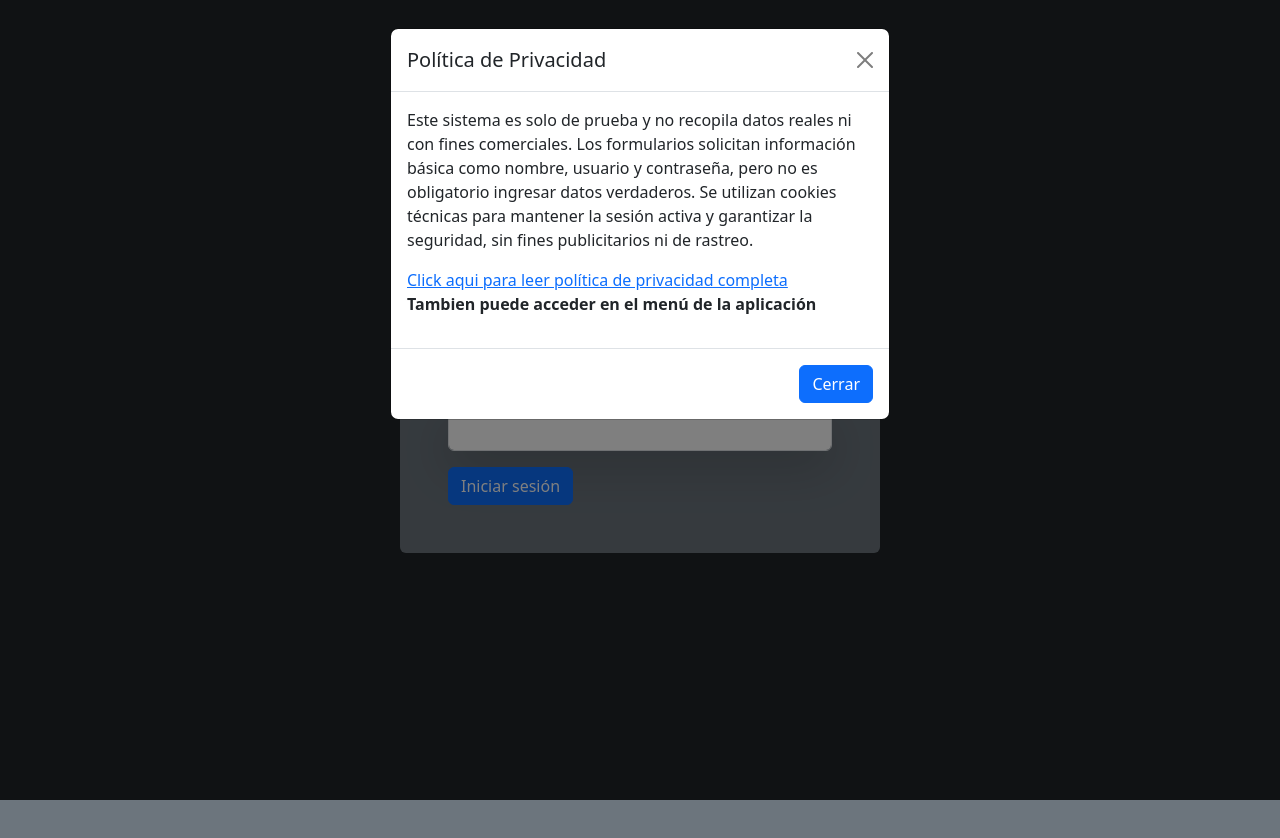
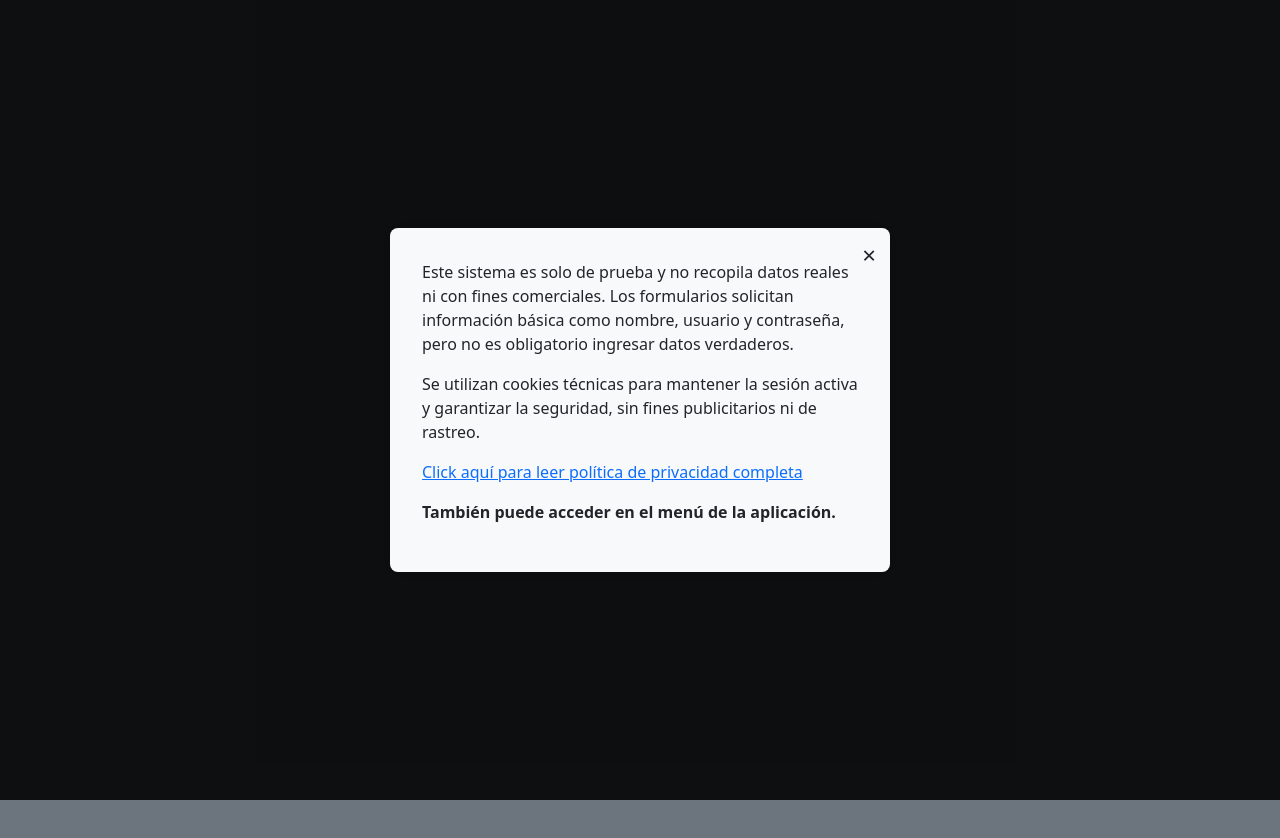
Before and after one commit to Pedrochacon9621/FrontendAppCasos-p1, a React (Vite) app: page /form1 in a window 1280 px wide. Shown: the top 838 px of the page. Built offline with nearby package versions, Linux system fonts and the light colour scheme.

Commit message:
Solucionando errores 03102025 01

```diff
--- a/package.json
+++ b/package.json
@@ -12,7 +12,7 @@
   "dependencies": {
     "@popperjs/core": "^2.11.8",
     "axios": "^1.8.4",
-    "bootstrap": "^5.3.3",
+    "bootstrap": "^5.3.8",
     "js-cookie": "^3.0.5",
     "react": "^19.0.0",
     "react-dom": "^19.0.0",
--- a/src/App.css
+++ b/src/App.css
@@ -0,0 +1,34 @@
+.modal-backdrop-custom {
+  position: fixed;
+  top: 0;
+  left: 0;
+  width: 100vw;
+  height: 100vh;
+  background-color: rgba(0, 0, 0, 0.6);
+  display: flex;
+  justify-content: center;
+  align-items: center;
+  z-index: 1050;
+}
+
+.modal-content-custom {
+  background-color: #f8f9fa;
+  color: #212529;
+  padding: 2rem;
+  border-radius: 0.5rem;
+  box-shadow: 0 0 20px rgba(0, 0, 0, 0.3);
+  max-width: 500px;
+  width: 90%;
+  position: relative;
+}
+
+.modal-close-button {
+  position: absolute;
+  top: 0.5rem;
+  right: 0.5rem;
+  border: none;
+  background: transparent;
+  font-size: 1.5rem;
+  cursor: pointer;
+  color: #212529;
+}
--- a/src/componentes/CategoriasLista.jsx
+++ b/src/componentes/CategoriasLista.jsx
@@ -57,7 +57,7 @@ export function CategoriasLista() {
             <div className="d-flex justify-content-start" style={{width:"25%", margin:"0 auto"}}>
                 <Link to="/form4" className="btn btn-primary mb-2" >Crear Nuevo</Link>
             </div>
-            <div className="container p-2 bg-light rounded" style={{width:"25%", margin:"0 auto"}}>
+            <div className="container p-2 bg-light rounded" style={{maxWidth:"500px", margin:"0 auto"}}>
                 <table className="table table-striped" >
                     <thead>
                         <tr>
--- a/src/componentes/ClientesLista.jsx
+++ b/src/componentes/ClientesLista.jsx
@@ -70,7 +70,7 @@ export function ClientesLista() {
                 </div>
             )}
 
-            <div className="container p-2 bg-light rounded" style={{width:"70%", margin:"0 auto"}}>
+            <div className="container p-2 bg-light rounded" style={{margin:"0 auto"}}>
                 <table className="table table-striped" >
                     <thead>
                         <tr>
--- a/src/componentes/Form1.jsx
+++ b/src/componentes/Form1.jsx
@@ -1,75 +1,58 @@
-import {useForm} from "react-hook-form"
-import { login, rolUser} from "../api/api"
-import { useNavigate } from "react-router-dom"
-import { useEffect, useRef} from "react"
-import { ModalPrivacidad } from "./ModalPrivacidad"
+import { useForm } from "react-hook-form";
+import { login, rolUser } from "../api/api";
+import { useNavigate } from "react-router-dom";
+import { useEffect } from "react";
+import { ModalPrivacidad } from "./ModalPrivacidad";
 
-import { Modal } from 'bootstrap';
+export function Form1() {
+  const navigate = useNavigate();
+  const { register, handleSubmit } = useForm();
 
-//Formulario de LOGIN:
-export function Form1() {
-    const navigate = useNavigate()
-    const {register, handleSubmit} = useForm()
-    //Estado para el Modal:
-   const modalRef = useRef(null);
-    useEffect(()=>{
-        //Funcion pasar a la pagina de casos si ya la sesion esta iniciada
-        async function verificarLogin(params) {
-            const login = await rolUser()
+  useEffect(() => {
+    async function verificarLogin() {
+      const login = await rolUser();
       if (login) {
-                navigate('/casos')
+        navigate("/casos");
         window.location.reload();
       }
     }
-        verificarLogin()
-    },[])
-
-    // Nuevo useEffect solo para el modal
-    useEffect(() => {
-        const modal = new Modal(modalRef.current);
-        modal.show();
-        // Limpieza solo para el modal
-        return () => {
-        modal.hide();
-        document.body.classList.remove('modal-open');
-        document.querySelectorAll('.modal-backdrop').forEach((el) => el.remove());
-        };
+    verificarLogin();
   }, []);
 
-    //Funcion del boton iniciar sesion:
-    const onSubmit = handleSubmit(async usuario=>{
+  const onSubmit = handleSubmit(async (usuario) => {
     try {
-            const loger = await login(usuario)
+      const loger = await login(usuario);
       if (loger) {
-                navigate('/casos')
-                //reload completo para solucionar error que no carga la barra de navegacion:
+        navigate("/casos");
         window.location.reload();
       }
     } catch (error) {
-            // Mostrar una alerta con un mensaje amigable y el error
       alert(`Usuario o contraseña incorrecta. Detalles: ${error.message}`);
-            console.error('Error durante el inicio de sesión:', error);
+      console.error("Error durante el inicio de sesión:", error);
     }
+  });
 
-    })
-    return(
-        <div className=" bg-dark text-light d-flex justify-content-center align-items-center" style={ {height:"100vh"}}>
-            <div className="bg-secondary p-5 rounded" style={{width:"30rem"}}>
+  return (
+    <div
+      className="bg-dark text-light d-flex justify-content-center align-items-center"
+      style={{ height: "100vh" }}
+    >
+      <div className="bg-secondary p-5 rounded" style={{ width: "30rem" }}>
         <form onSubmit={onSubmit}>
-                    <div class="mb-3">
-                        <label for="user" class="form-label">Usuario</label>
-                        <input type="text" class="form-control shadow " id="user" {...register("user", {required:true})}></input>
+          <div className="mb-3">
+            <label htmlFor="user" className="form-label">Usuario</label>
+            <input type="text" className="form-control shadow" id="user" {...register("user", { required: true })}/>
           </div>
-                    <div class="mb-3">
-                        <label for="clave" class="form-label">Contraseña</label>
-                        <input type="password" class="form-control shadow-lg" id="clave" {...register("clave",{required:true})}></input>
+          <div className="mb-3">
+            <label htmlFor="clave" className="form-label">Contraseña</label>
+            <input type="password" className="form-control shadow-lg" id="clave" {...register("clave", { required: true })}/>
           </div>
-                    <button type="submit" class="btn btn-primary">Iniciar sesión</button>
+          <button type="submit" className="btn btn-primary">Iniciar sesión</button>
         </form>
       </div>
-            {/* Modal renderizado y referenciado */}
-              <ModalPrivacidad modalRef={modalRef} />
 
+      {/* Modal sin ref */}
+      <ModalPrivacidad />
     </div>
-    )
+  );
 }
--- a/src/componentes/ModalPrivacidad.jsx
+++ b/src/componentes/ModalPrivacidad.jsx
@@ -1,30 +1,44 @@
-import {Link} from "react-router-dom"
+import { useEffect, useState } from "react";
+import { createPortal } from "react-dom";
+import { Link } from "react-router-dom";
 
-export function ModalPrivacidad({ modalRef }) {
-  return (
-    <div className="modal fade" tabIndex="-1" ref={modalRef}>
-      <div className="modal-dialog">
-        <div className="modal-content">
-          <div className="modal-header">
-            <h5 className="modal-title text-dark">Política de Privacidad</h5>
-            <button
-              type="button"
-              className="btn-close"
-              data-bs-dismiss="modal"
-              aria-label="Cerrar"
-            ></button>
-          </div>
-          <div className="modal-body">
-            <p className="text-dark">Este sistema es solo de prueba y no recopila datos reales ni con fines comerciales. Los formularios solicitan información básica como nombre, usuario y contraseña, pero no es obligatorio ingresar datos verdaderos. Se utilizan cookies técnicas para mantener la sesión activa y garantizar la seguridad, sin fines publicitarios ni de rastreo.</p> <Link to="/politica" target="_blank">Click aqui para leer política de privacidad completa</Link><p className="text-dark"><strong>Tambien puede acceder en el menú de la aplicación</strong></p>
-          </div>
-          <div className="modal-footer">
-            <button type="button" className="btn btn-primary" data-bs-dismiss="modal" onClick={() => {const modal = bootstrap.Modal.getInstance(modalRef.current); modal.hide();}}>
-              Cerrar
-            </button>
-            {/*<button type="button" className="btn btn-primary">Aceptar</button>*/}
-          </div>
-        </div>
+export function ModalPrivacidad() {
+  const [visible, setVisible] = useState(true);
+
+  useEffect(() => {
+    const handleKey = (e) => {
+      if (e.key === "Escape") setVisible(false);
+    };
+    document.addEventListener("keydown", handleKey);
+    return () => document.removeEventListener("keydown", handleKey);
+  }, []);
+
+  if (!visible) return null;
+
+  return createPortal(
+    <div className="modal-backdrop-custom">
+      <div className="modal-content-custom">
+        <button
+          onClick={() => setVisible(false)}
+          className="modal-close-button"
+          aria-label="Cerrar"
+        >
+          &times;
+        </button>
+        <p>
+          Este sistema es solo de prueba y no recopila datos reales ni con fines comerciales. Los formularios solicitan información básica como nombre, usuario y contraseña, pero no es obligatorio ingresar datos verdaderos.
+        </p>
+        <p>
+          Se utilizan cookies técnicas para mantener la sesión activa y garantizar la seguridad, sin fines publicitarios ni de rastreo.
+        </p>
+        <p>
+          <Link to="/politica" target="_blank">Click aquí para leer política de privacidad completa</Link>
+        </p>
+        <p className="text-dark">
+          <strong>También puede acceder en el menú de la aplicación.</strong>
+        </p>
       </div>
-    </div>
+    </div>,
+    document.body
   );
 }
--- a/src/componentes/Navegacion.jsx
+++ b/src/componentes/Navegacion.jsx
@@ -28,59 +28,59 @@ export function Navegacion() {
   })
     return(
         <div style={{paddingTop:"6rem"}}> {/* padding para separar los componentes del nav, porque se pegan */}
-            <nav class="navbar navbar-dark bg-dark fixed-top">
-              <div class="container-fluid">
-                <button class="navbar-toggler" type="button" data-bs-toggle="offcanvas" data-bs-target="#offcanvasDarkNavbar" aria-controls="offcanvasDarkNavbar" aria-label="Toggle navigation">
-                  <span class="navbar-toggler-icon"></span>
+            <nav className="navbar navbar-dark bg-dark fixed-top">
+              <div className="container-fluid">
+                <button className="navbar-toggler" type="button" data-bs-toggle="offcanvas" data-bs-target="#offcanvasDarkNavbar" aria-controls="offcanvasDarkNavbar" aria-label="Toggle navigation">
+                  <span className="navbar-toggler-icon"></span>
                 </button>
-                <form class="d-flex me-2" role="search" onSubmit={onSubmit}>
-                      <input class="form-control me-2" type="search" placeholder="buscar" aria-label="Search" {...register("busqueda",{required:false})}></input>
-                      <button class="btn btn-primary" type="submit">Buscar</button>
+                <form className="d-flex me-2" role="search" onSubmit={onSubmit}>
+                      <input className="form-control me-2" type="search" placeholder="buscar" aria-label="Search" {...register("busqueda",{required:false})}></input>
+                      <button className="btn btn-primary" type="submit">Buscar</button>
                 </form>
-                <div class="offcanvas offcanvas-start text-bg-dark" tabindex="-1" id="offcanvasDarkNavbar" aria-labelledby="offcanvasDarkNavbarLabel">
-                  <div class="offcanvas-header">
-                    <h5 class="offcanvas-title" id="offcanvasDarkNavbarLabel">{usuariog.nombre1} {usuariog.apellido1} ({usuariog.rol})</h5>
-                    <button type="button" class="btn-close btn-close-white" data-bs-dismiss="offcanvas" aria-label="Close"></button>
+                <div className="offcanvas offcanvas-start text-bg-dark" tabindex="-1" id="offcanvasDarkNavbar" aria-labelledby="offcanvasDarkNavbarLabel">
+                  <div className="offcanvas-header">
+                    <h5 className="offcanvas-title" id="offcanvasDarkNavbarLabel">{usuariog.nombre1} {usuariog.apellido1} ({usuariog.rol})</h5>
+                    <button type="button" className="btn-close btn-close-white" data-bs-dismiss="offcanvas" aria-label="Close"></button>
                   </div>
-                  <div class="offcanvas-body">
-                    <ul class="navbar-nav justify-content-end flex-grow-1 pe-3">
-                      <li class="nav-item">
-                        <Link class="nav-link" to="/casos">Casos</Link>
+                  <div className="offcanvas-body">
+                    <ul className="navbar-nav justify-content-end flex-grow-1 pe-3">
+                      <li className="nav-item">
+                        <Link className="nav-link" to="/casos">Casos</Link>
                       </li>
                       {/* opcion con condicion para mostrar */}
                       {usuariog.rol == "admin" &&
-                        <li class="nav-item">
-                          <Link class="nav-link" to="/form5">Nuevo Caso</Link>
+                        <li className="nav-item">
+                          <Link className="nav-link" to="/form5">Nuevo Caso</Link>
                         </li>
                       }
                       {/* opcion con condicion para mostrar */}
                       {usuariog.rol == "admin" &&
-                         <li class="nav-item dropdown">
-                         <a class="nav-link dropdown-toggle" href="#" role="button" data-bs-toggle="dropdown" aria-expanded="false">
+                        <li className="nav-item dropdown">
+                         <a className="nav-link dropdown-toggle" href="#" role="button" data-bs-toggle="dropdown" aria-expanded="false">
                            Nuevo Registro
                          </a>
-                         <ul class="dropdown-menu dropdown-menu-dark">
-                           <li><Link class="dropdown-item" to="/form2">Crear Usuario</Link></li>
-                           <li><Link class="dropdown-item" to="/form3">Crear Cliente</Link></li>
-                           <li><Link class="dropdown-item" to="/form4">Crear Categoria</Link></li>
+                         <ul className="dropdown-menu dropdown-menu-dark">
+                           <li><Link className="dropdown-item" to="/form2">Crear Usuario</Link></li>
+                           <li><Link className="dropdown-item" to="/form3">Crear Cliente</Link></li>
+                           <li><Link className="dropdown-item" to="/form4">Crear Categoria</Link></li>
                          </ul>
                        </li>
                       }
 
-                      <li class="nav-item">
-                        <Link class="nav-link" to="/usuarios">Usuarios</Link>
+                      <li className="nav-item">
+                        <Link className="nav-link" to="/usuarios">Usuarios</Link>
                       </li>
-                      <li class="nav-item">
-                        <Link class="nav-link" to="/clientes">Clientes</Link>
+                      <li className="nav-item">
+                        <Link className="nav-link" to="/clientes">Clientes</Link>
                       </li>
-                      <li class="nav-item">
-                        <Link class="nav-link" to="/categorias">Categorias</Link>
+                      <li className="nav-item">
+                        <Link className="nav-link" to="/categorias">Categorias</Link>
                       </li>
-                      <li class="nav-item">
-                        <Link class="nav-link" to="/politica" target="_blank">Política de privacidad</Link>
+                      <li className="nav-item">
+                        <Link className="nav-link" to="/politica" target="_blank">Política de privacidad</Link>
                       </li>
-                      <li class="nav-item" onClick={()=>{logout()}}>
-                        <Link class="nav-link">Cerrar Sesión</Link>
+                      <li className="nav-item" onClick={()=>{logout()}}>
+                        <Link className="nav-link">Cerrar Sesión</Link>
                       </li>
                     </ul>
                   </div>
--- a/src/componentes/UserLista.jsx
+++ b/src/componentes/UserLista.jsx
@@ -67,7 +67,7 @@ export function UserLista() {
                     <Link to="/form2" className="btn btn-primary mb-2">Crear Nuevo</Link>
                 </div>
             )}
-            <div className="container p-2 bg-light rounded" style={{width:"70%", margin:"0 auto"}}>
+            <div className="container p-2 bg-light rounded" style={{margin:"0 auto"}}>
                 <table className="table table-striped" >
                     <thead>
                         <tr>
```
Also changed, not shown: 1 other file (tests, documents, lock files or other folders). Lines whose indentation alone changed are shown as unchanged.
